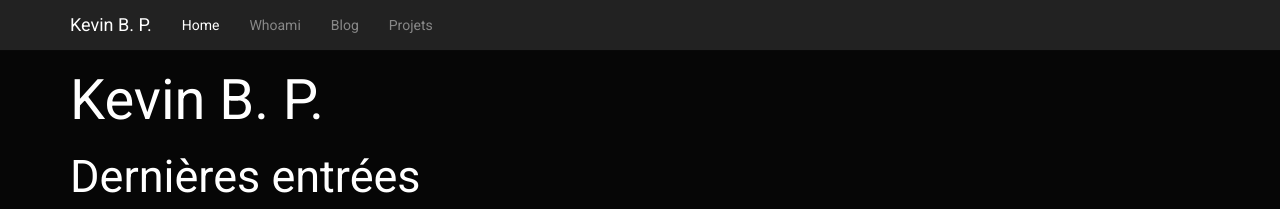
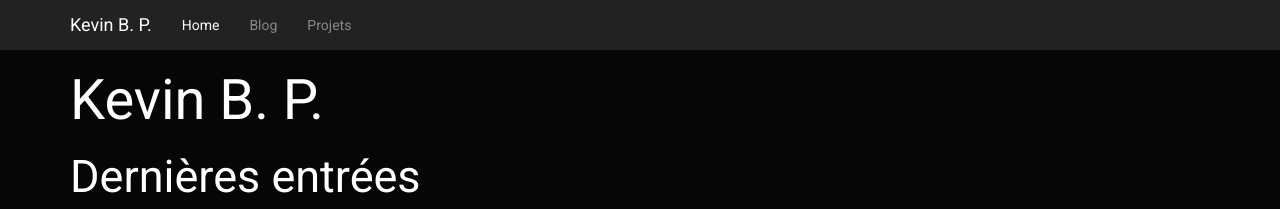
Before and after one commit to ipefixe/KevBP.github.io, a Jekyll site: the page built from index.html, in a window 1280 px wide. Shown: the top 209 px of the page. Built offline with Jekyll 4.4.1, drawn with Linux system fonts in a browser that asks for light colours.

Commit message:
Update nav

```diff
--- a/_includes/nav.html
+++ b/_includes/nav.html
@@ -12,28 +12,23 @@
     <div id="navbar" class="collapse navbar-collapse">
       <ul class="nav navbar-nav">
         {% if page.url == "/" %}
-        <li class="active"><a href="{{ site.baseurl }}/">Home</a></li>
-        <li><a href="{{ site.baseurl }}/whoami/">Whoami</a></li>
-        <li><a href="{{ site.baseurl }}/blog/">Blog</a></li>
-        <li><a href="{{ site.baseurl }}/projets/">Projets</a></li>
+          <li class="active"><a href="{{ site.baseurl }}/">Home</a></li>
+        {% else %}
+          <li><a href="{{ site.baseurl }}/">Home</a></li>
         {% endif %}
-        {% if page.url contains "/whoami/" %}
-        <li><a href="{{ site.baseurl }}/">Home</a></li>
-        <li class="active"><a href="{{ site.baseurl }}/whoami/">Whoami</a></li>
-        <li><a href="{{ site.baseurl }}/blog/">Blog</a></li>
-        <li><a href="{{ site.baseurl }}/projets/">Projets</a></li>
+
+        <!-- <li><a href="{{ site.baseurl }}/whoami/">Whoami</a></li> -->
+
+        {% if page.url contains "/blog/" %}
+          <li class="active"><a href="{{ site.baseurl }}/blog/">Blog</a></li>
+        {% else %}
+          <li><a href="{{ site.baseurl }}/blog/">Blog</a></li>
         {% endif %}
-        {% if page.url contains "/blog/" %}
-        <li><a href="{{ site.baseurl }}/">Home</a></li>
-        <li><a href="{{ site.baseurl }}/whoami/">Whoami</a></li>
-        <li class="active"><a href="{{ site.baseurl }}/blog/">Blog</a></li>
-        <li><a href="{{ site.baseurl }}/projets/">Projets</a></li>
-        {% endif %}
+
         {% if page.url contains "/projets/" %}
-        <li><a href="{{ site.baseurl }}/">Home</a></li>
-        <li><a href="{{ site.baseurl }}/whoami/">Whoami</a></li>
-        <li><a href="{{ site.baseurl }}/blog/">Blog</a></li>
-        <li class="active"><a href="{{ site.baseurl }}/projets/">Projets</a></li>
+          <li class="active"><a href="{{ site.baseurl }}/projets/">Projets</a></li>
+        {% else %}
+          <li><a href="{{ site.baseurl }}/projets/">Projets</a></li>
         {% endif %}
       </ul>
     </div>
```
